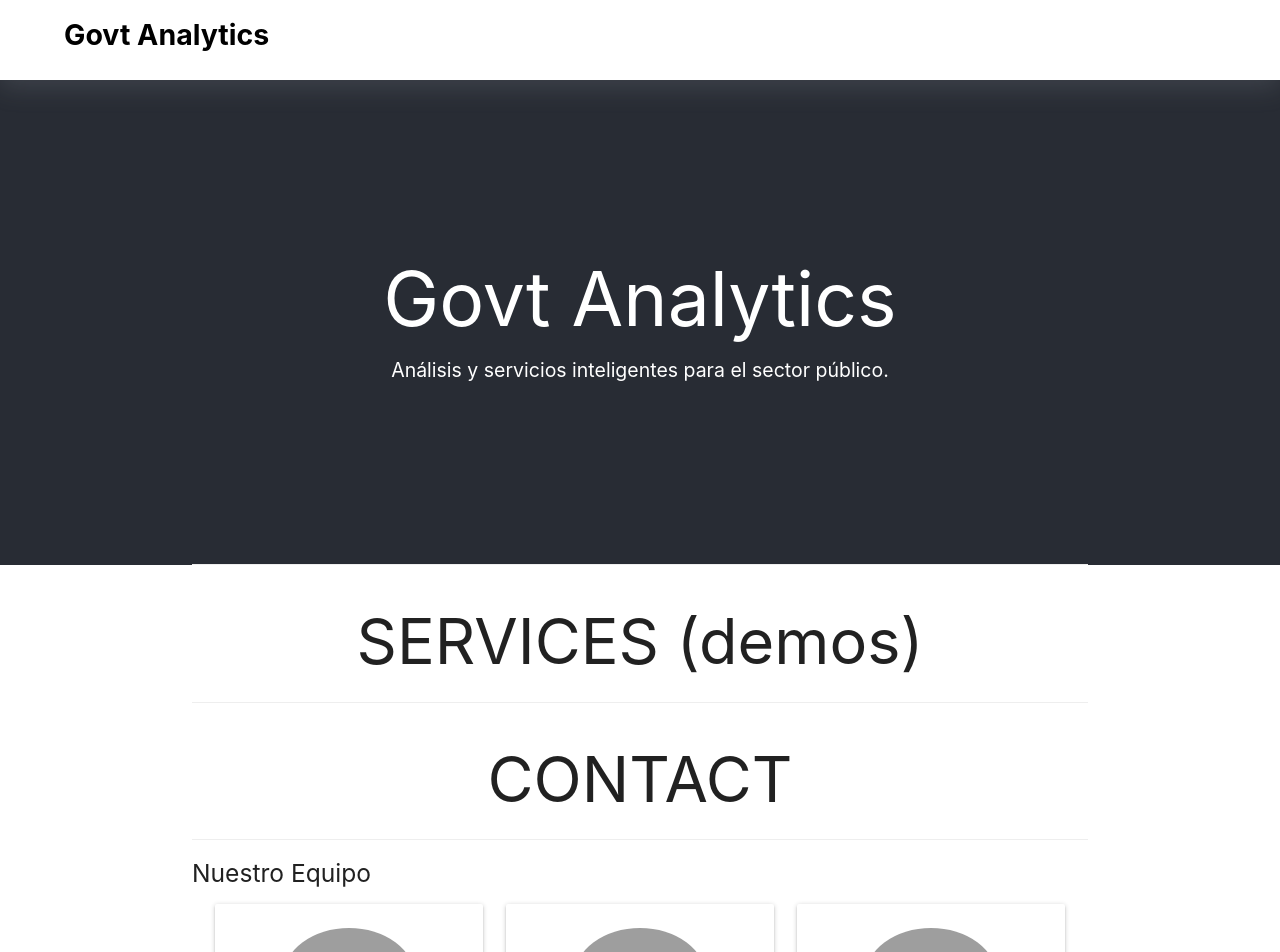
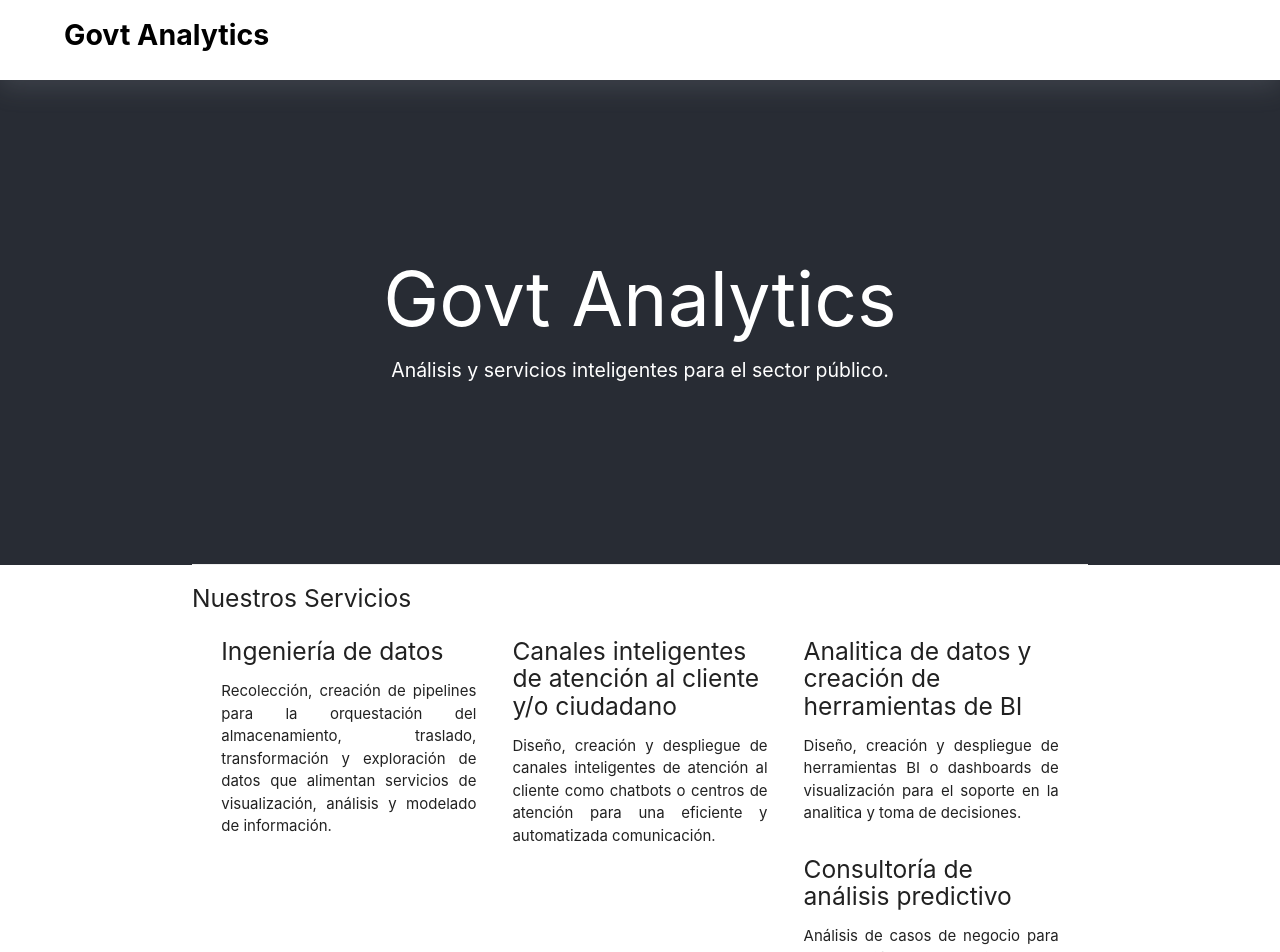
Before and after one commit to Govt-Analytics/Govt-Analytics.github.io, a React (Create React App) app: page / in a window 1280 px wide. Shown: the top 952 px of the page. Built offline with nearby package versions, Linux system fonts and the light colour scheme; grey boxes are pictures that could not be loaded.

Commit message:
:pencil: add services

```diff
--- a/src/sections/sections.css
+++ b/src/sections/sections.css
@@ -55,3 +55,14 @@
 
 
 }
+
+.justify-align{
+    text-align: justify;
+    text-justify: inter-word;
+}
+
+.service-card{
+    padding-left: 1.2rem !important;
+    padding-right: 1.2rem !important;
+
+}
--- /dev/null
+++ b/src/sections/serviceCard.js
@@ -0,0 +1,15 @@
+import { Component } from "react";
+
+class ServiceCard extends Component{
+
+    render(){
+        return(
+            <div className="col s12 m4 service-card">
+                <h5>{this.props.info.name}</h5>
+                <p className='justify-align'>{this.props.info.description}</p>
+            </div>
+        )
+    }
+}
+
+export default ServiceCard
--- a/src/sections/services.js
+++ b/src/sections/services.js
@@ -1,11 +1,23 @@
 import { Component } from "react";
+import ServiceCard from "./serviceCard";
+import serviceData from '../static/json/services.json'
 
 class Services extends Component{
 
+    constructor(props){
+        super(props);
+        this.state = {...serviceData}
+    }
+
     render(){
+        let services = this.state.services.map((service)=>{return <ServiceCard key={"SC_"+service.name} info={service}/>})
+
         return(
             <div className='row section-border'>
-                <h1 className='center-align'>SERVICES (demos)</h1>
+                <h5>Nuestros Servicios</h5>
+                <div className="col m12">
+                    {services}
+                </div>
             </div>
         )
     }
--- /dev/null
+++ b/src/static/json/services.json
@@ -0,0 +1,8 @@
+{
+"services":[
+    {"name":"Ingeniería de datos", "description":"Recolección, creación de pipelines para la orquestación del almacenamiento, traslado, transformación y exploración de datos que alimentan servicios de visualización, análisis y modelado de información."},
+    {"name":"Canales inteligentes de atención al cliente y/o ciudadano", "description":"Diseño, creación y despliegue de canales inteligentes de atención al cliente como chatbots o centros de atención para una eficiente y automatizada comunicación."},
+    {"name":"Analitica de datos y creación de herramientas de BI", "description":"Diseño, creación y despliegue de herramientas BI o dashboards de visualización para el soporte en la analitica y toma de decisiones."},
+    {"name":"Consultoría de análisis predictivo", "description":"Análisis de casos de negocio para la creación de algoritmos de aprendizaje de máquina precisos que se ajusten a las necesidades particulares."}
+]
+}
```
